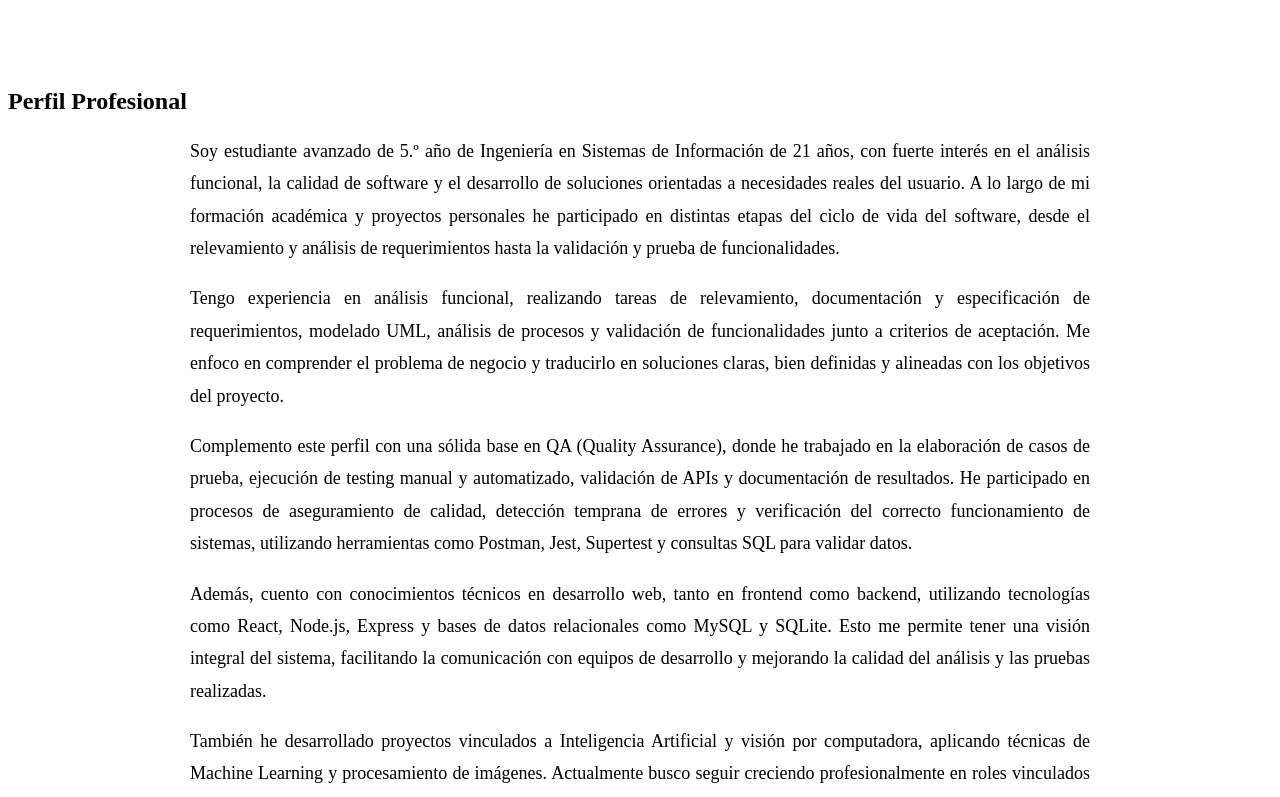
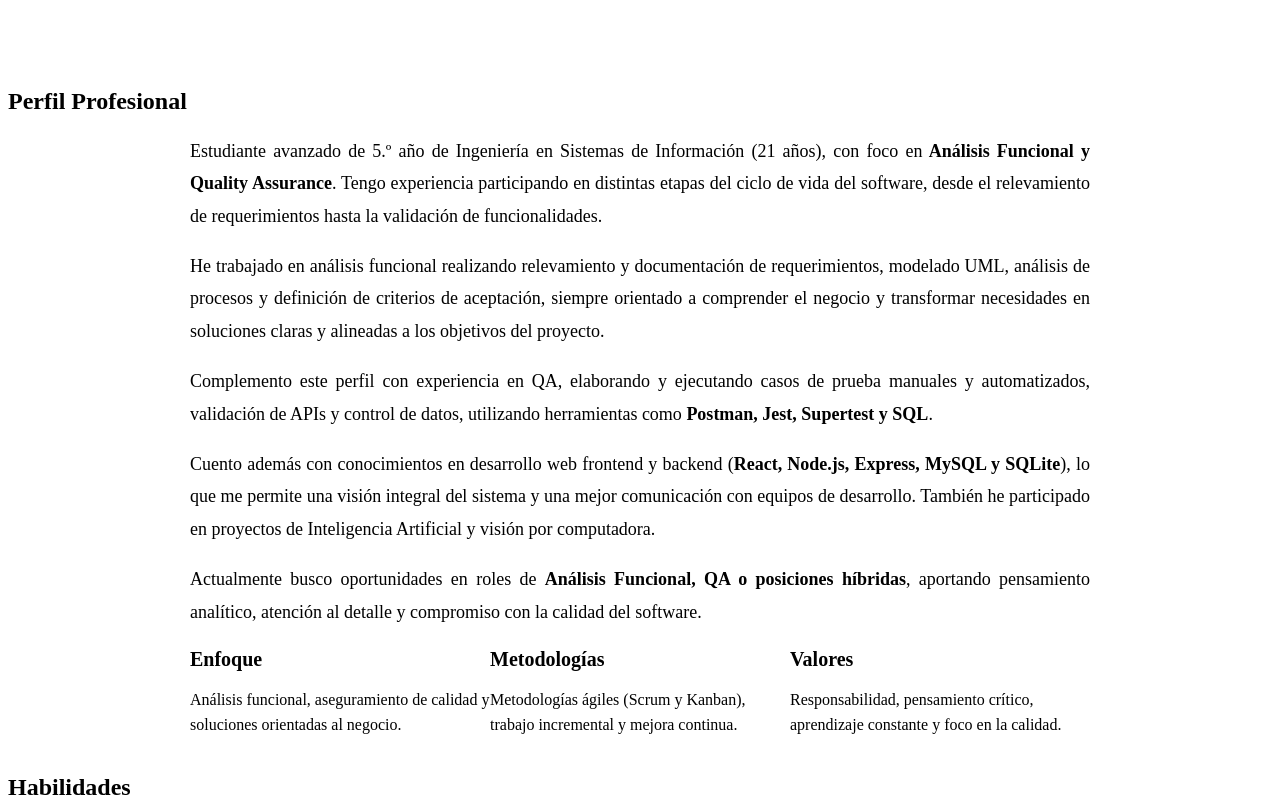
Before and after one commit to Osva-Barcos/Portfolio-OB, a React (Vite) app: page / in a window 1280 px wide. Shown: the part 860-1657 px from the top of the page. Built offline with nearby package versions, Linux system fonts and the light colour scheme; the HTML template or start-up script is replaced by a standard one.

Commit message:
Actualizar about me

```diff
--- a/src/components/About.jsx
+++ b/src/components/About.jsx
@@ -10,34 +10,49 @@ const About = () => {
         <div className="about-content">
           <div className="about-text">
             <p className="about-paragraph">
-            Soy estudiante avanzado de 5.º año de Ingeniería en Sistemas de Información de 21 años, con fuerte interés en el análisis funcional, la calidad de software y el desarrollo de soluciones orientadas a necesidades reales del usuario. A lo largo de mi formación académica y proyectos personales he participado en distintas etapas del ciclo de vida del software, desde el relevamiento y análisis de requerimientos hasta la validación y prueba de funcionalidades.
+              Estudiante avanzado de 5.º año de Ingeniería en Sistemas de Información (21 años), con foco en
+              <strong> Análisis Funcional y Quality Assurance</strong>. Tengo experiencia participando en distintas
+              etapas del ciclo de vida del software, desde el relevamiento de requerimientos hasta la validación
+              de funcionalidades.
             </p>
+
             <p className="about-paragraph">
-            Tengo experiencia en análisis funcional, realizando tareas de relevamiento, documentación y especificación de requerimientos, modelado UML, análisis de procesos y validación de funcionalidades junto a criterios de aceptación. Me enfoco en comprender el problema de negocio y traducirlo en soluciones claras, bien definidas y alineadas con los objetivos del proyecto.
+              He trabajado en análisis funcional realizando relevamiento y documentación de requerimientos,
+              modelado UML, análisis de procesos y definición de criterios de aceptación, siempre orientado a
+              comprender el negocio y transformar necesidades en soluciones claras y alineadas a los objetivos del proyecto.
             </p>
+
             <p className="about-paragraph">
-            Complemento este perfil con una sólida base en QA (Quality Assurance), donde he trabajado en la elaboración de casos de prueba, ejecución de testing manual y automatizado, validación de APIs y documentación de resultados. He participado en procesos de aseguramiento de calidad, detección temprana de errores y verificación del correcto funcionamiento de sistemas, utilizando herramientas como Postman, Jest, Supertest y consultas SQL para validar datos.
+              Complemento este perfil con experiencia en QA, elaborando y ejecutando casos de prueba manuales y
+              automatizados, validación de APIs y control de datos, utilizando herramientas como
+              <strong> Postman, Jest, Supertest y SQL</strong>.
             </p>
+
             <p className="about-paragraph">
-            Además, cuento con conocimientos técnicos en desarrollo web, tanto en frontend como backend, utilizando tecnologías como React, Node.js, Express y bases de datos relacionales como MySQL y SQLite. Esto me permite tener una visión integral del sistema, facilitando la comunicación con equipos de desarrollo y mejorando la calidad del análisis y las pruebas realizadas.
+              Cuento además con conocimientos en desarrollo web frontend y backend
+              (<strong>React, Node.js, Express, MySQL y SQLite</strong>), lo que me permite una visión integral del sistema
+              y una mejor comunicación con equipos de desarrollo. También he participado en proyectos de
+              Inteligencia Artificial y visión por computadora.
             </p>
+
             <p className="about-paragraph">
-            También he desarrollado proyectos vinculados a Inteligencia Artificial y visión por computadora, aplicando técnicas de Machine Learning y procesamiento de imágenes. Actualmente busco seguir creciendo profesionalmente en roles vinculados a Análisis Funcional, QA o posiciones híbridas, aportando una mirada integral, atención al detalle, pensamiento crítico y compromiso con la calidad del software.
+              Actualmente busco oportunidades en roles de <strong>Análisis Funcional, QA o posiciones híbridas</strong>,
+              aportando pensamiento analítico, atención al detalle y compromiso con la calidad del software.
             </p>
           </div>
 
           <div className="about-highlights">
             <div className="highlight-item">
               <h3>Enfoque</h3>
-              <p>Análisis funcional, aseguramiento de calidad y desarrollo de soluciones orientadas a negocio.</p>
+              <p>Análisis funcional, aseguramiento de calidad y soluciones orientadas al negocio.</p>
             </div>
             <div className="highlight-item">
               <h3>Metodologías</h3>
-              <p>Metodologías ágiles (Scrum y Kanban), planificación incremental y mejora continua.</p>
+              <p>Metodologías ágiles (Scrum y Kanban), trabajo incremental y mejora continua.</p>
             </div>
             <div className="highlight-item">
               <h3>Valores</h3>
-              <p>Aprendizaje constante, responsabilidad, trabajo en equipo y enfoque en la calidad del producto.</p>
+              <p>Responsabilidad, pensamiento crítico, aprendizaje constante y foco en la calidad.</p>
             </div>
           </div>
         </div>
```
